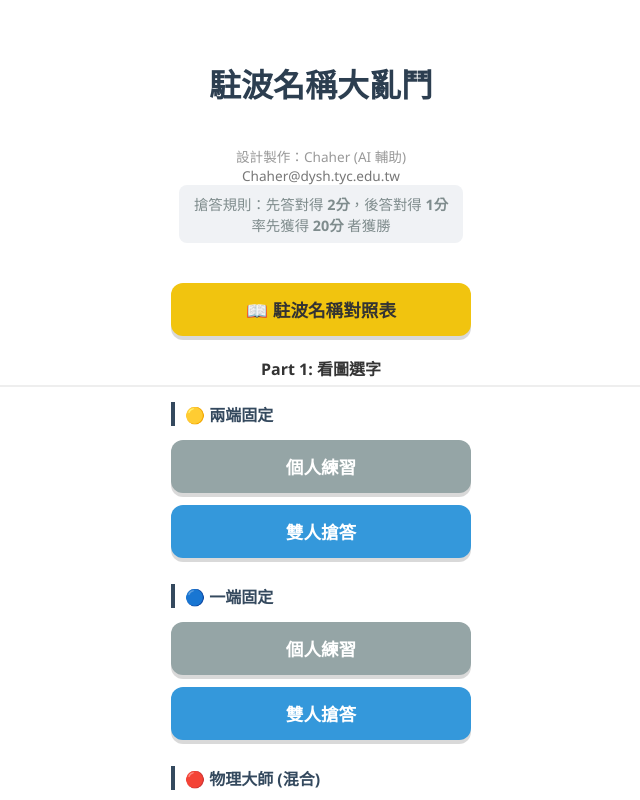
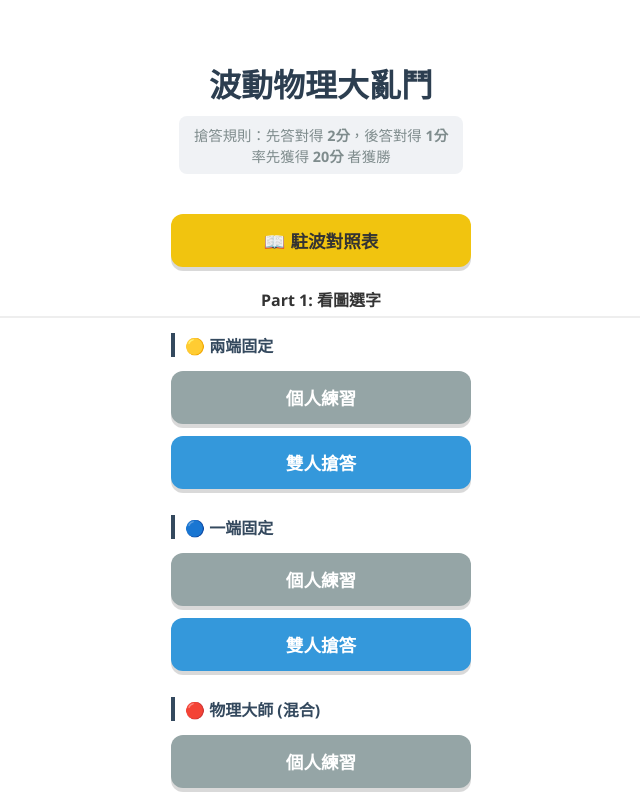
Before and after one commit to gchlin/JHphysics, a plain HTML site: page book3_wave/chapter1/standingwave_game/index.html in a window 1280 px wide. Shown: the whole page, without its empty margins (319-959 px from the left). Drawn offline with Linux system fonts and the light colour scheme.

Commit message:
Add files via upload

```diff
--- a/book3_wave/chapter1/standingwave_game/index.html
+++ b/book3_wave/chapter1/standingwave_game/index.html
@@ -3,29 +3,21 @@
 <head>
     <meta charset="UTF-8">
     <meta name="viewport" content="width=device-width, initial-scale=1.0, maximum-scale=1.0, user-scalable=no">
-    <title>駐波名稱大亂鬥</title>
+    <title>波動物理大亂鬥</title>
     <link rel="stylesheet" href="style.css">
 </head>
 <body>
 
     <div id="main-menu" class="overlay">
-        <div class="menu-title">駐波名稱大亂鬥</div>
-
-        <div style="margin-top: 30px; font-size: 0.85rem; color: #999;">
-            設計製作：Chaher (AI 輔助)<br>
-            <a href="mailto:chaher@dysh.tyc.edu.tw" style="color: #777; text-decoration: none; border-bottom: 1px dashed #ccc;">
-                Chaher@dysh.tyc.edu.tw
-            </a>
-        </div>
+        <div class="menu-title">波動物理大亂鬥</div>
 
         <div class="rule-text">
             搶答規則：先答對得 <b>2分</b>，後答對得 <b>1分</b><br>
             率先獲得 <b>20分</b> 者獲勝
         </div>
-        <button class="mode-btn btn-table" onclick="Game.toggleTable(true)" style="margin-bottom: 20px;">📖 駐波名稱對照表</button>
+        <button class="mode-btn btn-table" onclick="Game.toggleTable(true)" style="margin-bottom: 20px;">📖 駐波對照表</button>
 
-
-	<div style="width:100%; border-bottom: 2px solid #eee; margin-bottom:15px; padding-bottom:5px; font-weight:bold; color:#333;">
+        <div style="width:100%; border-bottom: 2px solid #eee; margin-bottom:15px; padding-bottom:5px; font-weight:bold; color:#333;">
             Part 1: 看圖選字
         </div>
 
@@ -140,5 +132,4 @@
     <script src="data.js"></script>
     <script src="game.js"></script>
 </body>
-
 </html>
```
